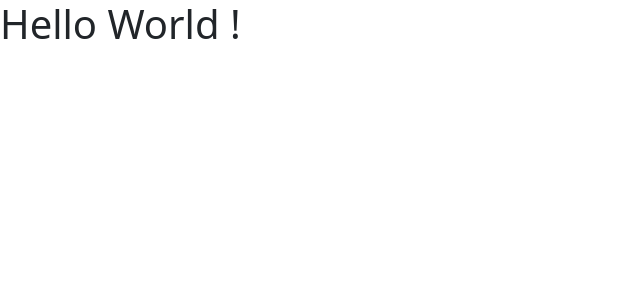
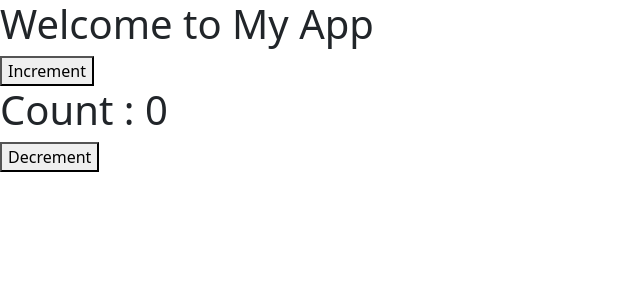
Before and after one commit to jaydeshmukh078/CybromReact, a React (Vite) app: page / in a window 1280 px wide. Shown: the top 300 px of the page, without its empty margins (0-640 px from the left). Built offline with nearby package versions, Linux system fonts and the light colour scheme.

Commit message:
redux toolkit intro

```diff
--- a/package.json
+++ b/package.json
@@ -10,11 +10,13 @@
     "preview": "vite preview"
   },
   "dependencies": {
+    "@reduxjs/toolkit": "^2.8.2",
     "axios": "^1.11.0",
     "bootstrap": "^5.3.7",
     "react": "^19.1.0",
     "react-bootstrap": "^2.10.10",
     "react-dom": "^19.1.0",
+    "react-redux": "^9.2.0",
     "react-router-dom": "^7.7.0"
   },
   "devDependencies": {
--- a/src/App.jsx
+++ b/src/App.jsx
@@ -1,135 +1,16 @@
-// import { useRef } from "react";
-// const App = () => {
-//   const myref = useRef()
-//   const display1 = () => {
-//     myref.current.style.width = "500px"
-//     myref.current.style.height = "300px"
-//     myref.current.style.border = "3px solid blue"
+import { useSelector, useDispatch } from "react-redux";
+import { increment, decrement } from "./counterSlice";
 
-//   }
-//   const display2 = () => {
-//     myref.current.style.backgroundColor = "yellow";
-//     myref.current.style.lineHeight = "9"
-//     myref.current.style.paddingLeft = "30px"
+const App = () => {
+  const mycount = useSelector((state) => state.mycounter.count);
+  const dispatch = useDispatch();
 
-//   }
-//   const display3 = () => {
-//     myref.current.style.color = "red"
-//     myref.current.style.textDeclaration = "underline"
-//   }
-
-//   return (
-//     <>
-
-//       <button onClick={display1}>btn1</button>
-//       <button onClick={display2}>btn2</button>
-//       <button onClick={display3}>btn3</button>
-//       <hr />
-//       <div>
-//         <h1 ref={myref}> welcome to Cybrom Bhopal!!</h1>
-//       </div>
-
-
-
-//     </>
-//   );
-// };
-// export default App;
-
-
-// import { useRef, useState,useEffect } from "react";
-// const App=()=>{
-//   const [txtval ,setTxtval] =useState("")
-//  const myref = useRef(0);
-
-// useEffect(()=>{
-//   myref.current=myref.current+1;
-// })
-//   return (
-//     <>
-//    Enter name : <input type="text" value={txtval} onChange={(e)=>{setTxtval(e.target.value)}}/>
-//    <h1>My render Count : {myref.current}</h1>
-
-//     </>
-//   );
-// };
-// export default App;
-
-
-// import { useReducer} from "react";
-
-// const App=()=>{
-
-//   const myMethod=(state,action)=>{
-//     switch(action) {
-//       case "Inc":
-//         return state+1;
-
-//       case "Dec":
-//         return state-1;
-
-//       default :
-//         return state;
-
-//     }
-//   }
-
-//   const [count, dispatch]= useReducer(myMethod,0);
-
-//   return (
-//     <>
-//       <h1>My Counter Programer Using useReducer</h1>
-//       <hr />
-
-//       <button onClick={()=>{dispatch("Inc")}}> Increment </button>
-//       <h1>Count : {count}</h1>
-//       <button onClick={()=>{dispatch("Dec")}}> Decrement </button>
-//     </>
-//   );
-// };
-// export default App;
-
-
-// import { useReducer} from "react";
-// const App=()=>{
-//   const myMethod=(state,action)=>{
-//     switch(action) {
-//       case "red":
-//         return state="red";
-
-//       case "green":
-//         return state="green";
-
-//       case "blue":
-//         return state="blue";
-
-//       case "yellow":
-//         return state="yellow";
-
-//       default :
-//         return state;
-//     }
-//   }
-//   const [color, dispatch]= useReducer(myMethod,"pink");
-//   return (
-//     <>
-//       <h1>My Color Change Program Using useReducer</h1>
-//       <hr />
-//       <button onClick={()=>{dispatch("red")}}> Red </button>
-//       <button onClick={()=>{dispatch("green")}}> green </button>
-//       <button onClick={()=>{dispatch("blue")}}> blue </button>
-//       <button onClick={()=>{dispatch("yellow")}}> yellow </button>
-//       <div style={{backgroundColor:color, width:300, height:300}}>
-//       </div>
-//     </>
-//   );
-// };
-// export default App;
-
-const App=()=>{
   return (
     <>
-        <h1>Hello World !</h1>
+      <h1>Welcome to My App</h1>
+      <button onClick={() => dispatch(increment())}>Increment</button>
+      <h1>Count : {mycount}</h1>
+      <button onClick={() => dispatch(decrement())}>Decrement</button>
     </>
   );
 };
--- /dev/null
+++ b/src/counterSlice.jsx
@@ -0,0 +1,19 @@
+import { createSlice } from "@reduxjs/toolkit";
+
+const counterSlice = createSlice({
+  name: "mycounter",
+  initialState: {
+    count: 0
+  },
+  reducers: {
+    increment: (state) => {
+      state.count = state.count + 1;
+    },
+    decrement: (state) => {
+      state.count = state.count - 1;
+    }
+  }
+});
+
+export const { increment, decrement } = counterSlice.actions;
+export default counterSlice.reducer;
--- a/src/main.jsx
+++ b/src/main.jsx
@@ -1,9 +1,13 @@
 import { createRoot } from 'react-dom/client'
 import App from './App.jsx'
+import store from './store.jsx';
+import { Provider } from 'react-redux';
 
 import 'bootstrap/dist/css/bootstrap.min.css';
 
 createRoot(document.getElementById('root')).render(
 
-     <App />
+     <Provider store={store}>
+          <App />
+     </Provider>
 )
--- /dev/null
+++ b/src/store.jsx
@@ -0,0 +1,10 @@
+import { configureStore } from "@reduxjs/toolkit";
+import myReducer from "./counterSlice";
+
+const store = configureStore({
+  reducer: {
+    mycounter : myReducer
+  }
+});
+
+export default store;
```
Also changed, not shown: 1 other file (tests, documents, lock files or other folders).
